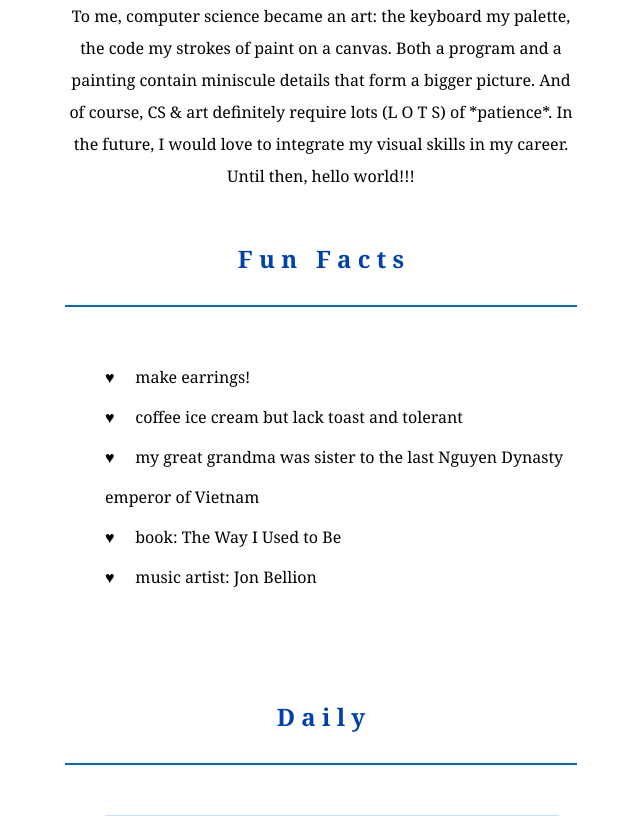
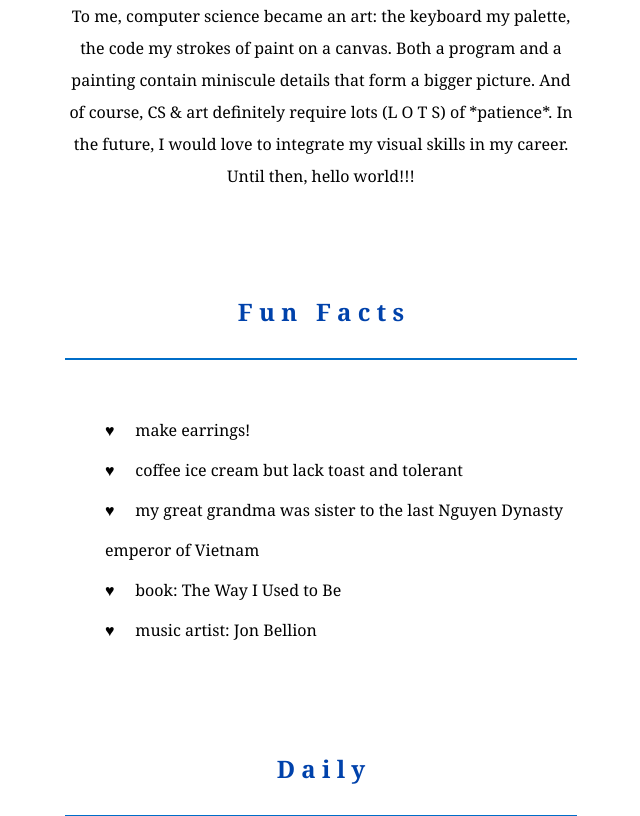
Before and after one commit to axnguyen9/personal-website-v0, a PHP site: page / in a window 1280 px wide. Shown: the part 1611-2427 px from the top of the page, without its empty margins (319-959 px from the left). Run offline with PHP 8.4, Linux system fonts and the light colour scheme.

Commit message:
Fixed syntax errors & spacing

```diff
--- a/portfolio.html
+++ b/portfolio.html
@@ -58,7 +58,7 @@
 
     <section class="design">
       <h2>D e s i g n &nbsp; P r o c e s s</h2>
-      <img src="./images/design.jpg" alt="sketching the building">
+      <img src="./images/design.JPG" alt="sketching the building">
 
     </section>
 
--- a/styles/homestyle.css
+++ b/styles/homestyle.css
@@ -6,7 +6,7 @@ p {
   line-height: 2;
 }
 
-.about, .fun {
+.about, .background, .fun {
   margin-bottom: 20%;
 }
 
```
